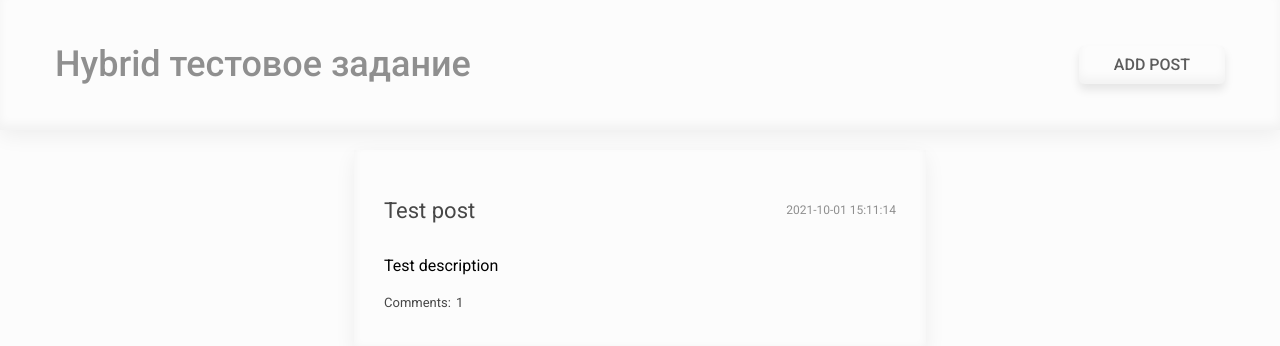
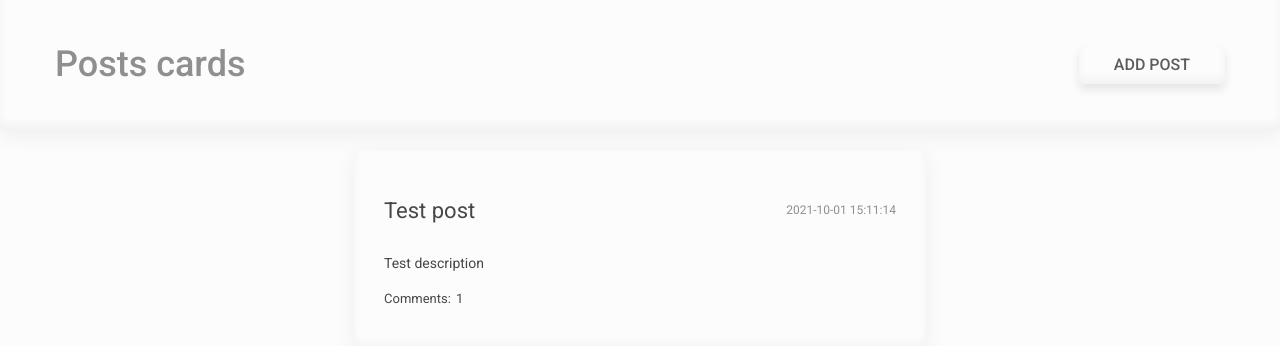
Before and after one commit to ok-webdev/hybrid-test-task, a Vue app: page / in a window 1280 px wide. Shown: the top 346 px of the page. Built offline with nearby package versions, Linux system fonts and the light colour scheme.

Commit message:
replace content to views for router

```diff
--- a/src/App.vue
+++ b/src/App.vue
@@ -1,70 +1,12 @@
 <template>
   <div id="app">
-    <the-header
-      title="Hybrid тестовое задание"
-      button
-      @open-modal="showModal"
-    />
-    <div class="content">
-      <card-post
-        v-for="post in posts"
-        :key="post.date"
-        :date="post.date"
-        :title="post.title"
-        :description="post.description"
-        :comments="post.comments.length"
-      />
-    </div>
-    <modal-backdrop v-if="isModal" @close="hideModal">
-      <add-post
-        @close="hideModal"
-        @add-post="addPostHandle"
-      />
-    </modal-backdrop>
+    <router-view />
   </div>
 </template>
 
 <script>
-import TheHeader from './components/ui/TheHeader';
-import CardPost from './components/blog/CardPost';
-import AddPost from './components/modals/AddPost';
-import ModalBackdrop from './components/ui/ModalBackdrop';
-
 export default {
   name: 'App',
-  components: {
-    TheHeader,
-    CardPost,
-    AddPost,
-    ModalBackdrop
-  },
-  data() {
-    return {
-      posts: [
-        {date: new Date().toISOString().replace(/T/, ' ').replace(/\..+/, ''), title: 'Test post', description: 'Test description', content: 'Lorem ipsum dolor sit amet, consectetur adipiscing elit, sed do eiusmod tempor incididunt ut labore et dolore magna aliqua. Ut enim ad minim veniam, quis nostrud exercitation ullamco laboris nisi ut aliquip ex ea commodo consequat. Duis aute irure dolor in reprehenderit in voluptate velit esse cillum dolore eu fugiat nulla pariatur. Excepteur sint occaecat cupidatat non proident, sunt in culpa qui officia deserunt mollit anim id est laborum.', comments: [{name: 'User', text: 'Lorem ipsum dolor sit amet, consectetur adipiscing elit, sed do eiusmod tempor incididunt ut labore et dolore magna aliqua.'}]}
-      ],
-      isModal: false,
-    }
-  },
-  methods: {
-    showModal() {
-      this.isModal = true;
-    },
-    hideModal () {
-      this.isModal = false;
-    },
-    addPostHandle(data) {
-      const newPost = {
-        date: new Date().toISOString().replace(/T/, ' ').replace(/\..+/, ''),
-        title: data.postTitle,
-        description: data.postDescription,
-        content: data.postContent,
-        comments: []
-      };
-      this.posts.push(newPost);
-      this.hideModal();
-    }
-  }
 }
 </script>
 
@@ -81,12 +23,4 @@ export default {
     background: #fcfcfc;
     position: relative;
   }
-  .content{
-    display: flex;
-    align-items: center;
-    justify-content: center;
-    grid-gap: 20px;
-    flex-wrap: wrap;
-    margin-top: 20px;
-  }
 </style>
--- a/src/components/blog/CardPost.vue
+++ b/src/components/blog/CardPost.vue
@@ -1,14 +1,14 @@
 <template>
-  <article class="blog">
+  <router-link to="/post" class="blog">
     <header class="blog__header">
-      <h2 class="blog__title">{{title}}</h2>
+      <h2 class="blog__title">{{title !== '' ? title : 'No title'}}</h2>
       <p class="blog__date">{{date}}</p>
     </header>
-    <p class="blog__description">{{description}}</p>
+    <p class="blog__description">{{description !== '' ? description : 'No description'}}</p>
     <p :class="[comments ? 'blog__comments blog__comments_available' : 'blog__comments']">
       Comments: <span>{{comments}}</span>
     </p>
-  </article>
+  </router-link>
 </template>
 
 <script>
@@ -18,7 +18,7 @@ export default {
     title: {
       type: String,
       required: false,
-      default: 'Title'
+      default: ''
     },
     date: {
       type: String,
@@ -27,7 +27,7 @@ export default {
     description: {
       type: String,
       requred: false,
-      default: 'Description',
+      default: '',
     },
     comments: {
       type: Number,
@@ -46,6 +46,7 @@ export default {
                 0px 6px 20px rgba(0, 0, 0, 0.06);
     padding: 30px;
     transition: all .3s;
+    text-decoration: none;
     &:hover {
       box-shadow: 0px -6px 12px 0px rgba(0, 0, 0, 0.06) inset,
                   0px 6px 15px rgba(0, 0, 0, 0.1);
@@ -65,6 +66,11 @@ export default {
       font-weight: 400;
       color: #8f8f8f;
       }
+    &__description {
+      font-size: 14px;
+      font-weight: 400;
+      color: #474747;
+    }
     &__comments{
       font-size: 13px;
       font-weight: 400;
--- a/src/router/index.js
+++ b/src/router/index.js
@@ -1,9 +1,22 @@
 import Vue from 'vue';
 import VueRouter from 'vue-router';
+import PostView from '../views/PostView';
+import PostCards from '../views/PostCards';
 
 Vue.use(VueRouter);
 
-const routes = [];
+const routes = [
+  {
+    path: '/',
+    name: 'Cards',
+    component: PostCards
+  },
+  {
+    path: '/post',
+    name: 'Post',
+    component: PostView
+  }
+];
 
 const router = new VueRouter({
   mode: 'history',
--- /dev/null
+++ b/src/views/PostCards.vue
@@ -0,0 +1,80 @@
+<template>
+  <div>
+    <the-header
+      title="Posts cards"
+      button
+      @open-modal="showModal"
+    />
+    <div class="content">
+      <card-post
+        v-for="post in posts"
+        :key="post.date"
+        :date="post.date"
+        :title="post.title"
+        :description="post.description"
+        :comments="post.comments.length"
+      />
+    </div>
+    <modal-backdrop v-if="isModal" @close="hideModal">
+      <add-post
+        @close="hideModal"
+        @add-post="addPostHandle"
+      />
+    </modal-backdrop>
+  </div>
+</template>
+
+<script>
+import TheHeader from '../components/ui/TheHeader';
+import CardPost from '../components/blog/CardPost';
+import AddPost from '../components/modals/AddPost';
+import ModalBackdrop from '../components/ui/ModalBackdrop';
+
+export default {
+  name: 'App',
+  components: {
+    TheHeader,
+    CardPost,
+    AddPost,
+    ModalBackdrop
+  },
+  data() {
+    return {
+      posts: [
+        {date: new Date().toISOString().replace(/T/, ' ').replace(/\..+/, ''), title: 'Test post', description: 'Test description', content: 'Lorem ipsum dolor sit amet, consectetur adipiscing elit, sed do eiusmod tempor incididunt ut labore et dolore magna aliqua. Ut enim ad minim veniam, quis nostrud exercitation ullamco laboris nisi ut aliquip ex ea commodo consequat. Duis aute irure dolor in reprehenderit in voluptate velit esse cillum dolore eu fugiat nulla pariatur. Excepteur sint occaecat cupidatat non proident, sunt in culpa qui officia deserunt mollit anim id est laborum.', comments: [{name: 'User', text: 'Lorem ipsum dolor sit amet, consectetur adipiscing elit, sed do eiusmod tempor incididunt ut labore et dolore magna aliqua.'}]}
+      ],
+      isModal: false,
+    }
+  },
+  methods: {
+    showModal() {
+      this.isModal = true;
+    },
+    hideModal () {
+      this.isModal = false;
+    },
+    addPostHandle(data) {
+      const newPost = {
+        date: new Date().toISOString().replace(/T/, ' ').replace(/\..+/, ''),
+        title: data.postTitle,
+        description: data.postDescription,
+        content: data.postContent,
+        comments: []
+      };
+      this.posts.push(newPost);
+      this.hideModal();
+    }
+  }
+}
+</script>
+
+<style lang="scss" scoped>
+.content{
+    display: flex;
+    align-items: center;
+    justify-content: center;
+    grid-gap: 20px;
+    flex-wrap: wrap;
+    margin-top: 20px;
+  }
+</style>
--- /dev/null
+++ b/src/views/PostView.vue
@@ -0,0 +1,19 @@
+<template>
+  <div class="post">
+    <the-header
+      title="Post view"
+    />
+  </div>
+</template>
+
+<script>
+import TheHeader from '../components/ui/TheHeader'
+
+export default {
+  components: { TheHeader },
+}
+</script>
+
+<style lang="scss" scoped>
+
+</style>
```
